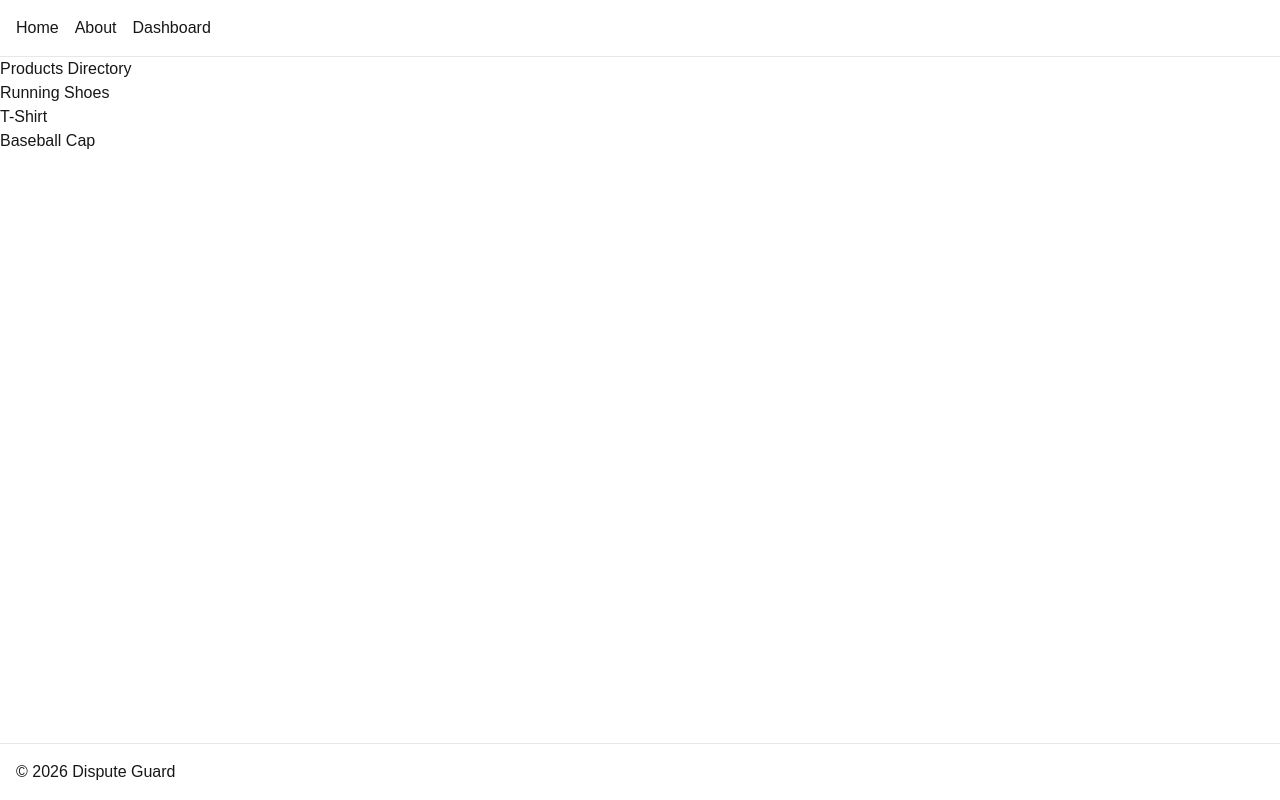
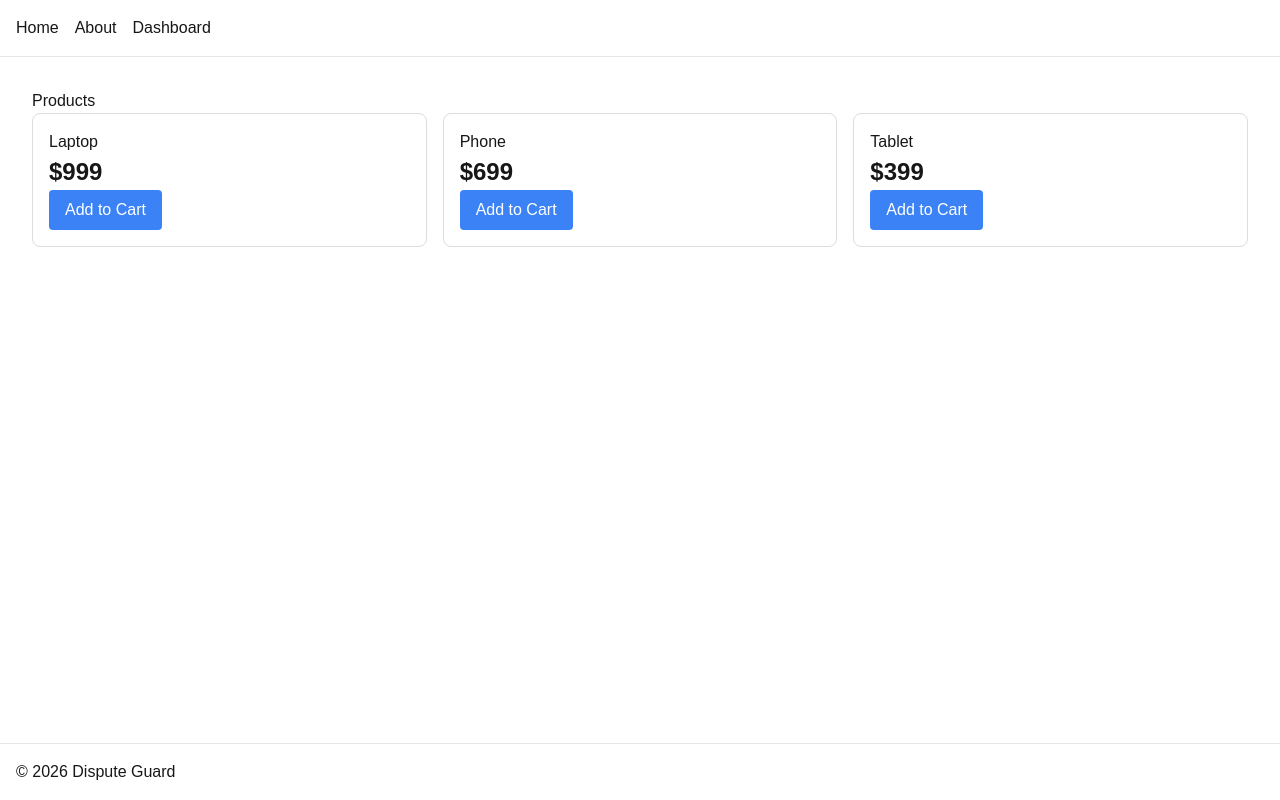
Before and after one commit to kalviumcommunity/DisputeGuard, a Next.js app in the folder frontend/: page /products in a window 1280 px wide. Built offline with nearby package versions, Linux system fonts and the light colour scheme.

Commit message:
feat: add server and client components

```diff
--- a/frontend/app/products/page.tsx
+++ b/frontend/app/products/page.tsx
@@ -1,15 +1,30 @@
-// app/products/page.tsx
-import Link from "next/link";
+import ProductCard from '@/components/ProductCard';
+
+const products = [
+  { id: 1, name: 'Laptop', price: 999 },
+  { id: 2, name: 'Phone', price: 699 },
+  { id: 3, name: 'Tablet', price: 399 },
+];
 
 export default function ProductsPage() {
   return (
-    <section>
-      <h1>Products Directory</h1>
-      <ul>
-        <li><Link href="/products/shoe-001">Running Shoes</Link></li>
-        <li><Link href="/products/shirt-001">T-Shirt</Link></li>
-        <li><Link href="/products/hat-001">Baseball Cap</Link></li>
-      </ul>
-    </section>
+    <main style={{ padding: '2rem' }}>
+      <h1>Products</h1>
+
+      <div
+        style={{
+          display: 'grid',
+          gridTemplateColumns: 'repeat(3, 1fr)',
+          gap: '1rem',
+        }}
+      >
+        {products.map((product) => (
+          <ProductCard
+            key={product.id}
+            product={product}
+          />
+        ))}
+      </div>
+    </main>
   );
 }
--- /dev/null
+++ b/frontend/components/AddToCartButton.tsx
@@ -0,0 +1,41 @@
+'use client';
+
+import { useState } from 'react';
+
+interface AddToCartButtonProps {
+  productId: number;
+  productName: string;
+}
+
+export default function AddToCartButton({
+  productId,
+  productName,
+}: AddToCartButtonProps) {
+  const [added, setAdded] = useState(false);
+
+  const handleClick = () => {
+    setAdded(true);
+
+    console.log(`Added ${productName} (ID: ${productId}) to cart`);
+
+    setTimeout(() => {
+      setAdded(false);
+    }, 2000);
+  };
+
+  return (
+    <button
+      onClick={handleClick}
+      style={{
+        padding: '0.5rem 1rem',
+        backgroundColor: added ? '#22c55e' : '#3b82f6',
+        color: 'white',
+        border: 'none',
+        borderRadius: '4px',
+        cursor: 'pointer',
+      }}
+    >
+      {added ? '✓ Added!' : 'Add to Cart'}
+    </button>
+  );
+}
--- /dev/null
+++ b/frontend/components/ProductCard.tsx
@@ -0,0 +1,32 @@
+import AddToCartButton from './AddToCartButton';
+
+interface ProductCardProps {
+  product: {
+    id: number;
+    name: string;
+    price: number;
+  };
+}
+
+export default function ProductCard({ product }: ProductCardProps) {
+  return (
+    <div
+      style={{
+        border: '1px solid #ddd',
+        padding: '1rem',
+        borderRadius: '8px',
+      }}
+    >
+      <h2>{product.name}</h2>
+
+      <p style={{ fontSize: '1.5rem', fontWeight: 'bold' }}>
+        ${product.price}
+      </p>
+
+      <AddToCartButton
+        productId={product.id}
+        productName={product.name}
+      />
+    </div>
+  );
+}
```
